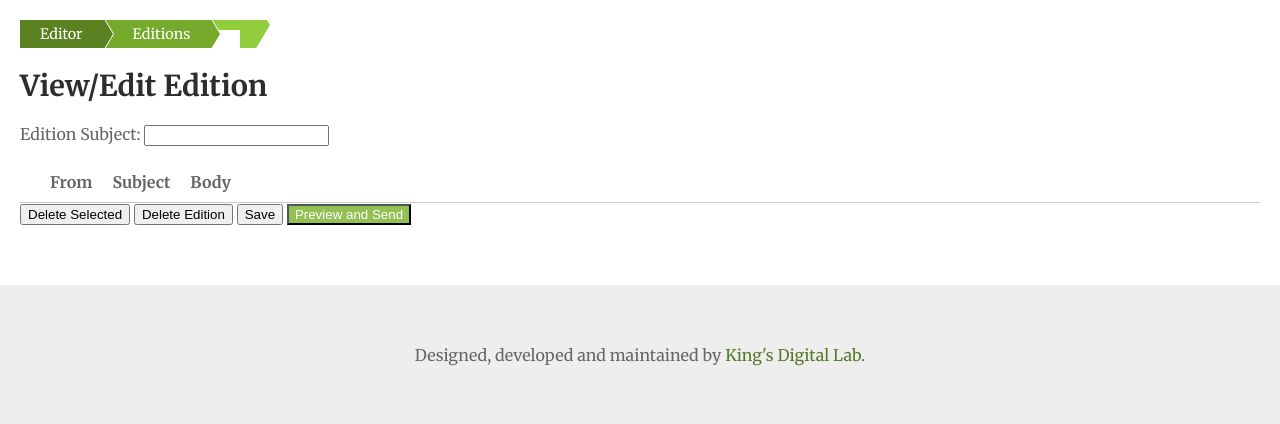
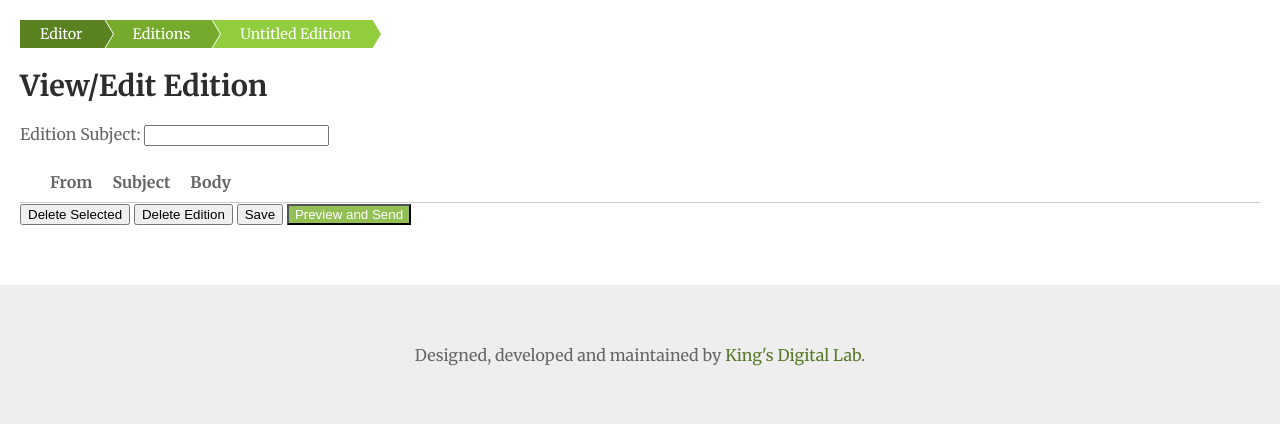
Before and after one commit to kingsdigitallab/humanist-django, a Django app: template templates/humanist_app/editor_editions_single.html in a window 1280 px wide. Shown: the part 50-474 px from the top of the page. Run offline with Django 3.2, Linux system fonts and the light colour scheme; the template is opened without the code that fills it, so the values that code supplies are empty; style sheets or scripts are compiled from the project's sources; some libraries are stand-ins or nearby versions.

Commit message:
Issue with untitled editions in breadcrumbs

```diff
--- a/templates/humanist_app/editor_editions_preview.html
+++ b/templates/humanist_app/editor_editions_preview.html
@@ -11,7 +11,7 @@ View/Edit Edition
 {% block breadcrumb %}
 <a href="/editor">Editor</a>
 <a href="/editor/editions">Editions</a>
-<a href="/editor/editions/{{ edition.id }}">{{ edition.subject }}</a>
+<a href="/editor/editions/{{ edition.id }}">{% if edition.subject %}{{ edition.subject }}{% else %}Untitled Edition{% endif %}</a>
 <a href="/editor/editions/{{ edition.id }}">Preview</a>
 {% endblock %}
 
--- a/templates/humanist_app/editor_editions_single.html
+++ b/templates/humanist_app/editor_editions_single.html
@@ -11,8 +11,7 @@ View/Edit Edition
 {% block breadcrumb %}
 <a href="/editor">Editor</a>
 <a href="/editor/editions">Editions</a>
-<a href="/editor/editions/{{ edition.id }}">{{ edition.subject }}</a>
-{% endblock %}
+<a href="/editor/editions/{{ edition.id }}">{% if edition.subject %}{{ edition.subject }}{% else %}Untitled Edition{% endif %}</a>{% endblock %}
 
 {% block main %}
 
```
